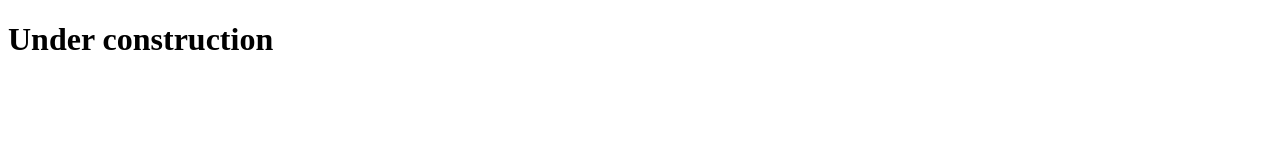
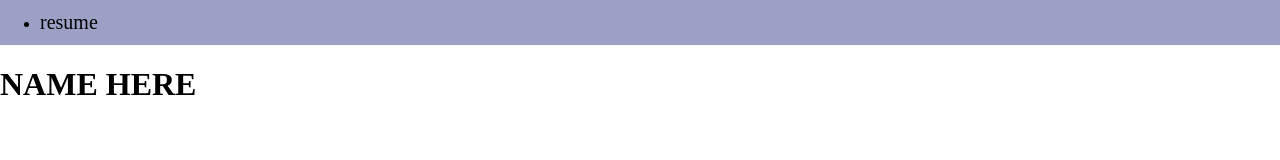
Before and after one commit to Smart123s/Smart123s.github.io, a plain HTML site: page index.html in a window 1280 px wide. Drawn offline with Linux system fonts and the light colour scheme.

Commit message:
Started header

```diff
--- /dev/null
+++ b/css/base.css
@@ -0,0 +1,39 @@
+body, html {
+    margin: 0 !important;
+    padding: 0 !important;
+}
+
+@media (prefers-color-scheme: dark) {
+    header {
+        height: 45px;
+        background-color: #080A1C;
+    }
+
+    header a {
+        color: white;
+    }
+}
+
+@media (prefers-color-scheme: light) {
+    header {
+        height: 45px;
+        background-color: #9ca0c5;
+    }
+
+    header a {
+        color: black;
+    }
+}
+
+header {
+    height: 45px;
+}
+
+header ul {
+    margin: 0px;
+}
+
+header a {
+    line-height: 45px;
+    font-size: 20px;
+}
--- a/index.html
+++ b/index.html
@@ -1,7 +1,21 @@
 <!doctype html>
+<html>
+
 <head>
   <meta charset="UTF-8">
+  <link rel="stylesheet" href="css/base.css">
 </head>
+
+<header>
+<ul>
+  <li>
+    <a>resume</a>
+  </li>
+</ul>
+</header>
+
 <body>
-  <h1>Under construction</h1>
+  <h1 class="myname">NAME HERE</h1>
 </body>
+
+</html>
```
